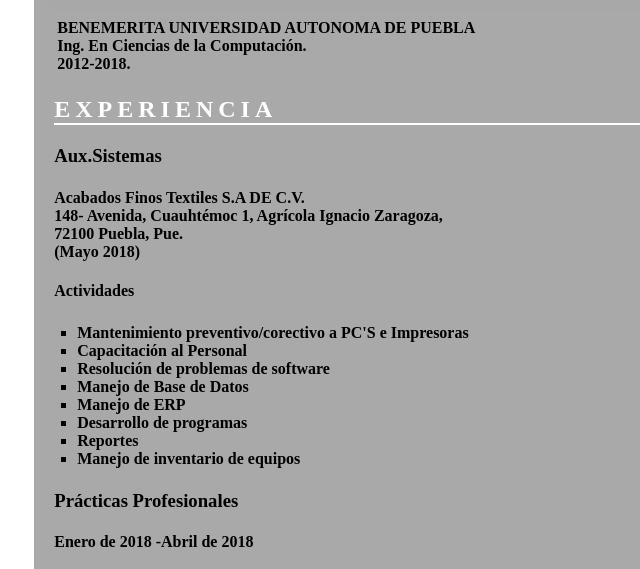
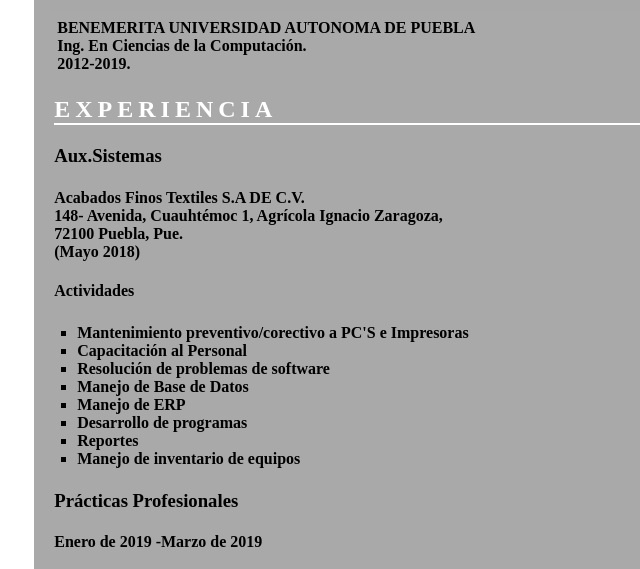
Before and after one commit to josuedhc/CV, a plain HTML site: page index.html in a window 1280 px wide. Shown: the part 371-940 px from the top of the page, 353-993 px from the left. Drawn offline with Linux system fonts and the light colour scheme.

Commit message:
Modif de fechas

```diff
--- a/index.html
+++ b/index.html
@@ -63,7 +63,7 @@
 					<h2>Educación</h2>
 					<ul>
 					<li>BENEMERITA UNIVERSIDAD AUTONOMA DE PUEBLA</li>
-					<li> Ing. En Ciencias de la Computación. <br/>2012-2018.</li>
+					<li> Ing. En Ciencias de la Computación. <br/>2012-2019.</li>
 				</ul>
 				</section>
 				<section class="experiencia" >
@@ -86,7 +86,7 @@
 
 						</ul>
 					<h3> Prácticas Profesionales</h3>
-					<h4>Enero de 2018 -Abril de 2018 </h4>
+					<h4>Enero de 2019 -Marzo de 2019 </h4>
 						<ul>
 						<li>Análisis de Datos</li>
 						<li>Mantenimiento a PC`s</li>
```
Also changed, not shown: 1 other file.
